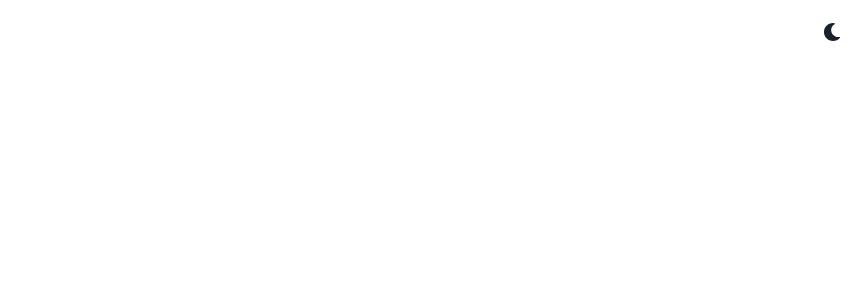
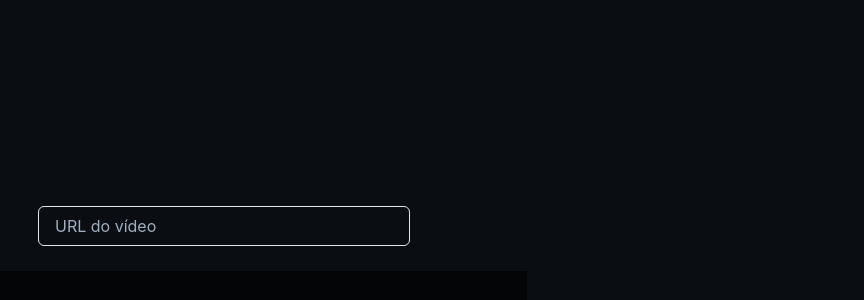
Before and after one commit to SweetSoul/interactive-react-player, a React (Create React App) app: page / in a window 1280 px wide. Shown: the top 300 px of the page, without its empty margins (416-1280 px from the left). Built offline with nearby package versions, Linux system fonts and the light colour scheme.

Commit message:
Installed modules and began to write component

```diff
--- a/src/App.js
+++ b/src/App.js
@@ -2,28 +2,31 @@ import React from 'react';
 import {
   ChakraProvider,
   Box,
-  Text,
-  Link,
-  VStack,
-  Code,
-  Grid,
+  Button,
+  Stack,
+  Container,
+  Flex,
   theme,
+  Input,
 } from '@chakra-ui/react';
-import { ColorModeSwitcher } from './ColorModeSwitcher';
-import ReactPlayer from 'react-player';
+import VideoPlayer from './Components/videoplayer'
 
 
 function App() {
+  let url = "https://www.youtube.com/watch?v=Rq5SEhs9lws";
+
   return (
     <ChakraProvider theme={theme}>
-      <Box textAlign="center" fontSize="xl">
-        <Grid minH="100vh" p={3}>
-          <ColorModeSwitcher justifySelf="flex-end" />
-          <VStack spacing={8}>
-            <ReactPlayer url="https://www.youtube.com/watch?v=HgFzP5m1k_c" controls={true} volume={0} playing={true}/>
-          </VStack>
-        </Grid>
-      </Box>
+        <Flex
+          minH="100vh" minW="100vw"
+          alignItems="center" justifyContent="center"
+          flexDirection="column"
+          p={5}
+          backgroundColor="#0A0D12"
+        >
+          <Input id="videoURL" placeholder="URL do vídeo" mb="25" maxW='30%' justifySelf='center' />
+          <VideoPlayer url={url} />
+        </Flex>
     </ChakraProvider>
   );
 }
--- a/src/ColorModeSwitcher.js
+++ /dev/null
@@ -1,23 +0,0 @@
-import React from 'react';
-import { useColorMode, useColorModeValue, IconButton } from '@chakra-ui/react';
-import { FaMoon, FaSun } from 'react-icons/fa';
-
-export const ColorModeSwitcher = props => {
-  const { toggleColorMode } = useColorMode();
-  const text = useColorModeValue('dark', 'light');
-  const SwitchIcon = useColorModeValue(FaMoon, FaSun);
-
-  return (
-    <IconButton
-      size="md"
-      fontSize="lg"
-      aria-label={`Switch to ${text} mode`}
-      variant="ghost"
-      color="current"
-      marginLeft="2"
-      onClick={toggleColorMode}
-      icon={<SwitchIcon />}
-      {...props}
-    />
-  );
-};
--- /dev/null
+++ b/src/Components/videoplayer.js
@@ -0,0 +1,30 @@
+import { Container, Flex, AspectRatio } from '@chakra-ui/layout'
+import React from 'react'
+import ReactPlayer from 'react-player'
+
+
+
+export default function VideoPlayer(props) {
+
+
+    return(
+        <Container w="100%" position='relative'>
+            <AspectRatio maxW="100%" ratio={16 / 9}>
+                <ReactPlayer
+                    url={props.url}
+                    width={"100%"}
+                    height='100%'
+                />
+            </AspectRatio>
+            <Flex
+                position="absolute"
+                top="0" bottom="0" left="0" right="0"
+                background="rgba(0,0,0,0.6)"
+                flexDirection="column"
+                justifyContent="space-between"
+                zIndex='1'
+            >
+            </Flex>
+        </Container>
+    )
+}
```
Also changed, not shown: 1 other file (tests, documents, lock files or other folders).
